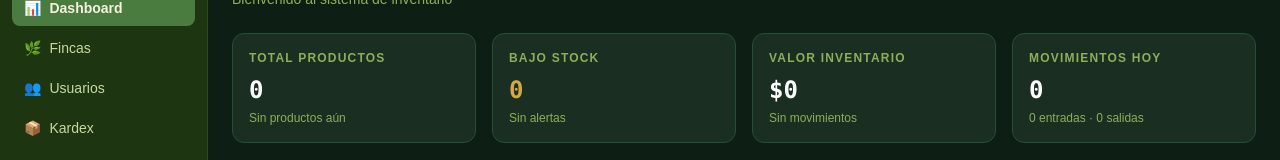
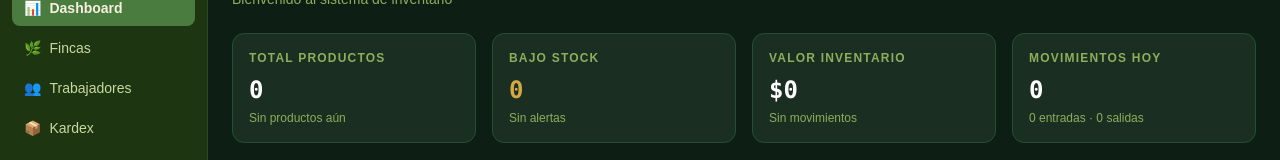
Before and after one commit to vale150422/MODULO-INVENTARIO-Y-COSTOS-PROYECTO, a React (Vite) app in the folder frontend/: page / in a window 1280 px wide. Shown: the part 131-291 px from the top of the page. Built offline with nearby package versions, Linux system fonts and the light colour scheme; sample sign-in values are in the browser's storage.

Commit message:
Cambios en algunos Archivos
- Cambios en algunos titulos de modulos como usuarios x trabajadores
-Cambios en algunos archivos como sidebar

```diff
--- a/frontend/src/components/layout/Sidebar.tsx
+++ b/frontend/src/components/layout/Sidebar.tsx
@@ -5,7 +5,7 @@ import { useTheme } from '../../hooks/useTheme';
 const adminItems = [
   { to: '/',            label: 'Dashboard',   icon: '📊' },
   { to: '/fincas',      label: 'Fincas',      icon: '🌿' },
-  { to: '/trabajadores',label: 'Usuarios',    icon: '👥' },
+  { to: '/trabajadores',label: 'Trabajadores',    icon: '👥' },
   { to: '/kardex',      label: 'Kardex',      icon: '📦' },
   { to: '/productos', label: 'Productos', icon: '🛒' },
   { to: '/proveedores', label: 'Proveedores', icon: '🏪' },
```
